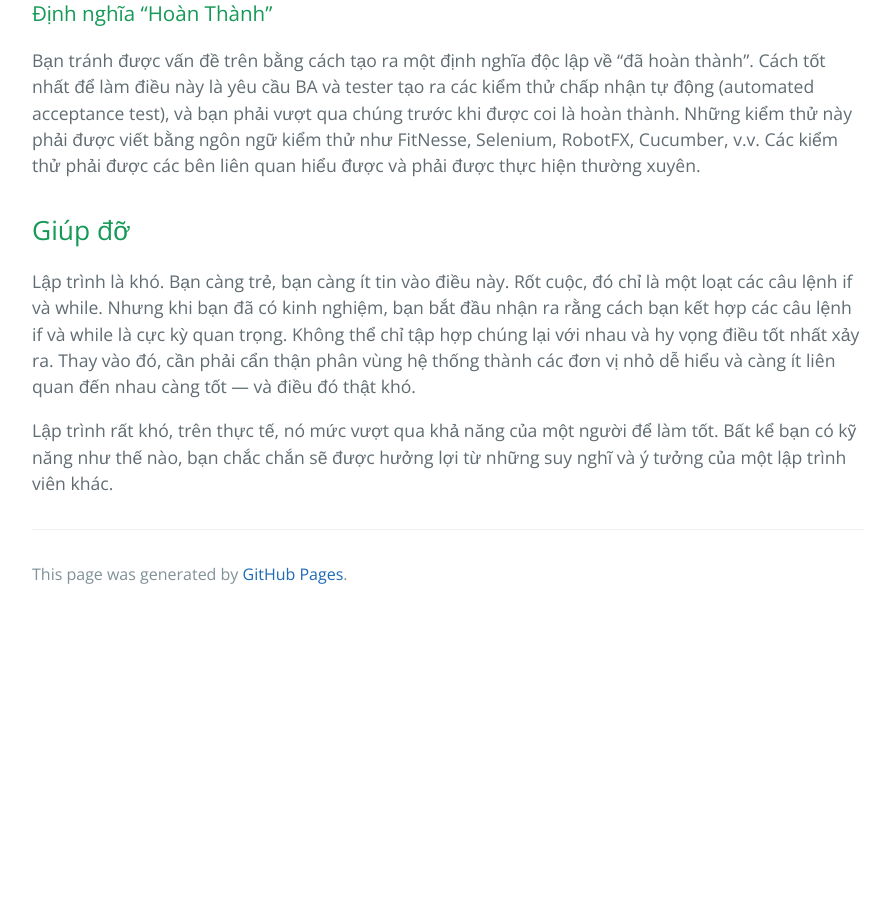
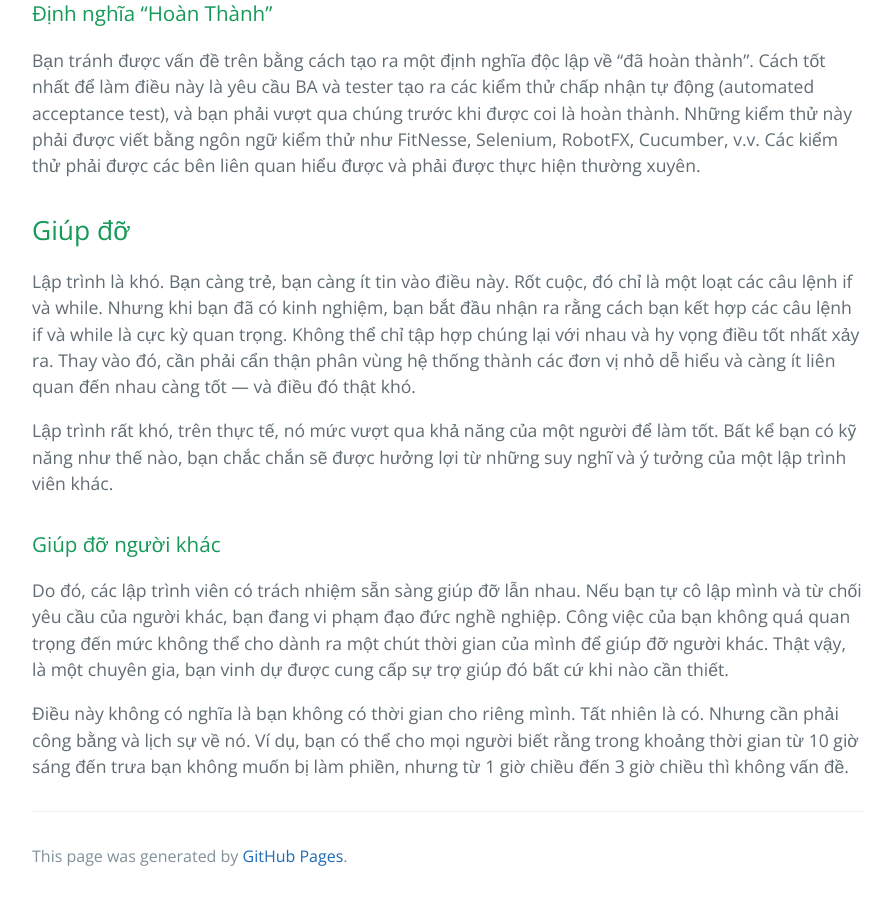
Before and after one commit to HaiBV/haibv.github.io, a Jekyll site: the page built from clean-coder/chapter-4-coding.md, in a window 1280 px wide and 900 px high, scrolled down 13118 px. Shown: the whole window, without its empty margins (192-1084 px from the left). Built offline with Jekyll 4.4.1, drawn with Linux system fonts in a browser that asks for light colours; our own code applies the rules of GitHub Pages for plain Markdown files; before the commit the page ends 13736 px from its top, so only the background shows below that.

Commit message:
Book - The Clean Coder - Chapter 4 - Coding

```diff
--- a/clean-coder/chapter-4-coding.md
+++ b/clean-coder/chapter-4-coding.md
@@ -255,3 +255,9 @@ Bạn tránh được vấn đề trên bằng cách tạo ra một định ngh
 Lập trình là khó. Bạn càng trẻ, bạn càng ít tin vào điều này. Rốt cuộc, đó chỉ là một loạt các câu lệnh if và while. Nhưng khi bạn đã có kinh nghiệm, bạn bắt đầu nhận ra rằng cách bạn kết hợp các câu lệnh if và while là cực kỳ quan trọng. Không thể chỉ tập hợp chúng lại với nhau và hy vọng điều tốt nhất xảy ra. Thay vào đó, cần phải cẩn thận phân vùng hệ thống thành các đơn vị nhỏ dễ hiểu và càng ít liên quan đến nhau càng tốt — và điều đó thật khó.
 
 Lập trình rất khó, trên thực tế, nó mức vượt qua khả năng của một người để làm tốt. Bất kể bạn có kỹ năng như thế nào, bạn chắc chắn sẽ được hưởng lợi từ những suy nghĩ và ý tưởng của một lập trình viên khác.
+
+### Giúp đỡ người khác
+
+Do đó, các lập trình viên có trách nhiệm sẵn sàng giúp đỡ lẫn nhau. Nếu bạn tự cô lập mình và từ chối yêu cầu của người khác, bạn đang vi phạm đạo đức nghề nghiệp. Công việc của bạn không quá quan trọng đến mức không thể cho dành ra một chút thời gian của mình để giúp đỡ người khác. Thật vậy, là một chuyên gia, bạn vinh dự được cung cấp sự trợ giúp đó bất cứ khi nào cần thiết.
+
+Điều này không có nghĩa là bạn không có thời gian cho riêng mình. Tất nhiên là có. Nhưng cần phải công bằng và lịch sự về nó. Ví dụ, bạn có thể cho mọi người biết rằng trong khoảng thời gian từ 10 giờ sáng đến trưa bạn không muốn bị làm phiền, nhưng từ 1 giờ chiều đến 3 giờ chiều thì không vấn đề.
```
